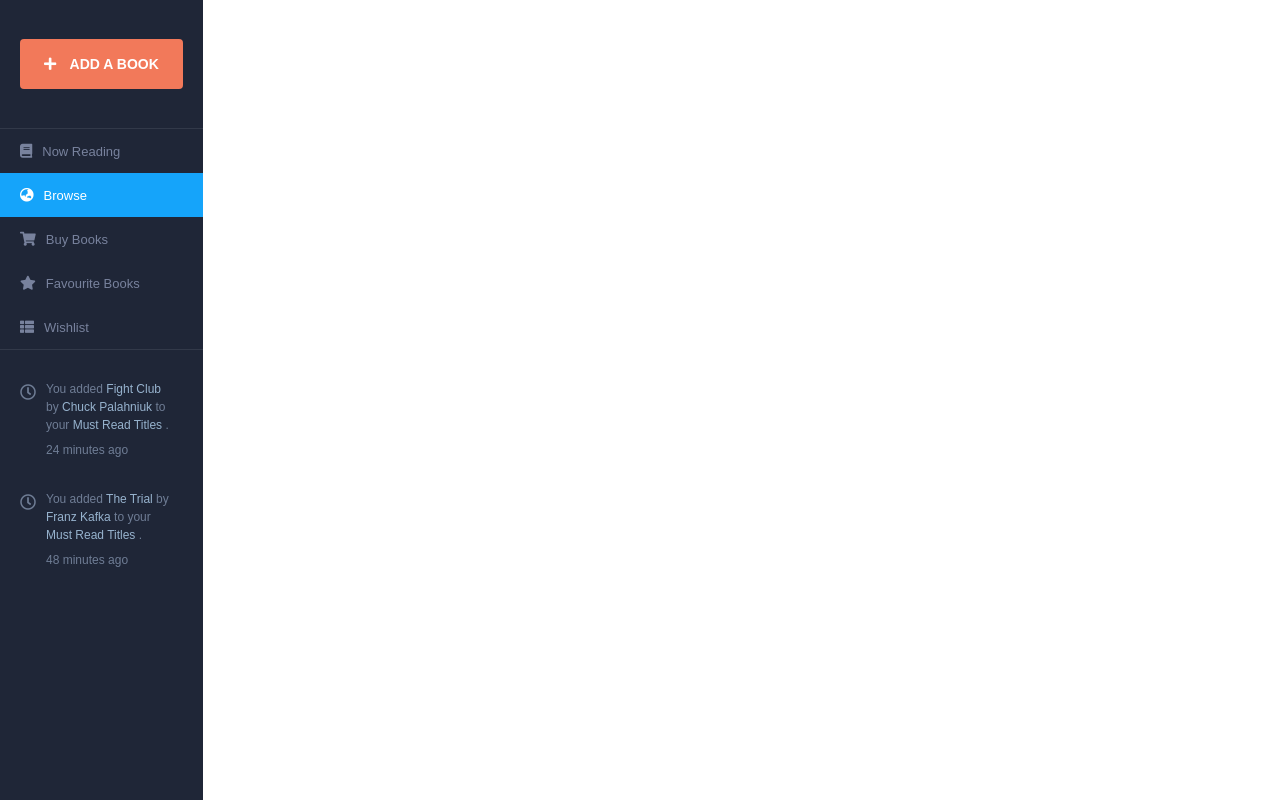
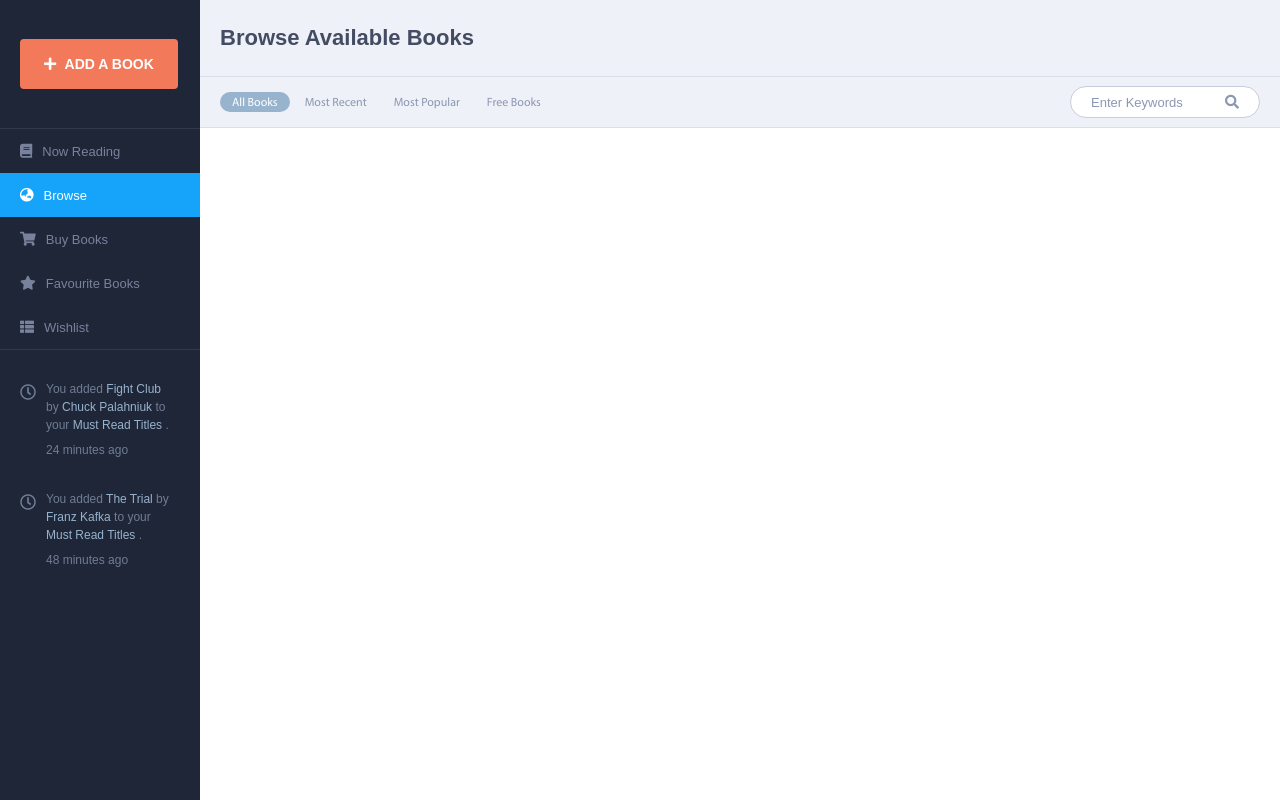
Before and after one commit to Gintyo/Test-task, a React app: page / in a window 1280 px wide. Built offline with nearby package versions, Linux system fonts and the light colour scheme.

Commit message:
add top panel

```diff
--- a/src/components/app/app.js
+++ b/src/components/app/app.js
@@ -1,13 +1,15 @@
 import React from 'react';
 
-import Sidebar from '../sidebar/sidebar'
+import Sidebar from '../sidebar/sidebar';
+import Main from '../main/main';
 
-import './app.scss'
+import './app.scss';
 
 const App = () => {
     return (
         <content className = "application">
           <Sidebar />
+          <Main />
         </content>
     )
 }
--- /dev/null
+++ b/src/components/main/filterResult/filterResult.js
@@ -0,0 +1,11 @@
+import React from 'react';
+
+import './filterResult.scss';
+
+const FilterResult = () => {
+  return (
+      null
+  );
+}
+
+export default FilterResult;
--- /dev/null
+++ b/src/components/main/main.js
@@ -0,0 +1,17 @@
+import React from 'react';
+
+import MainHeader from './mainHeader/mainHeader';
+import FilterResult from './filterResult/filterResult';
+
+import './main.scss';
+
+const Main = () => {
+    return (
+        <div className = "main">
+            <MainHeader />
+            <FilterResult />
+        </div>
+    );
+}
+
+export default Main;
--- /dev/null
+++ b/src/components/main/main.scss
@@ -0,0 +1,3 @@
+.main {
+    width: 100%;
+}
--- /dev/null
+++ b/src/components/main/mainHeader/filter/filter.js
@@ -0,0 +1,22 @@
+import React from 'react';
+
+import './filter.scss';
+
+const Filter = () => {
+  return (
+    <div className = "filter">
+      <div className = "filter-btn-container">
+        <button className = "btn active">All Books</button>
+        <button className = "btn">Most Recent</button>
+        <button className = "btn">Most Popular </button>
+        <button className = "btn">Free Books</button>
+      </div>
+      <div className = "filter-searchbar-container">
+        <input type = "text" className = "filter_searchbar" placeholder = "Enter Keywords" />
+        <span className = "icon fa fa-search" />
+      </div>
+    </div>
+  );
+}
+
+export default Filter;
--- /dev/null
+++ b/src/components/main/mainHeader/filter/filter.scss
@@ -0,0 +1,66 @@
+@font-face {
+    font-family: Myriad Pro;
+    src: url(MyriadPro-Regular.otf) format("opentype");
+  }
+
+.filter {
+    display: flex;
+    justify-content: space-between;
+    align-items: center;
+
+    border: 1px solid #dadfea;
+    border-left: 0;
+    border-right: 0;
+
+    padding: 9px 20px;
+    padding-right: 6px;
+}
+
+.filter-btn-container {
+    .btn {
+        background: none;
+        text-transform: none;
+
+        margin-right: 3px;
+        padding: 2px 12px;
+        padding-top: 4px;
+        border-radius: 12px;
+
+        font-family: "Myriad Pro", sans-serif;
+        font-weight: normal;
+        font-size: 12px;
+        color: #8c97b2;
+        &:hover {
+            background-color: #e9ecf1;
+        }
+        &.active {
+            background-color: #97b3ce;
+            color: #fff;
+        }
+    }
+}
+
+.filter-searchbar-container {
+    position: relative;
+    .filter_searchbar {
+        height: 30px;
+        padding: 0 20px;
+        padding-right: 40px;
+        max-width: 128px;
+
+        border: 1px solid #c7cddb;
+        border-radius: 30px;
+
+        color: #8c97b2;
+        font-size: 13px;
+        &::placeholder {
+            color: #8c97b2;
+        }
+    }
+    .icon {
+        position: relative;
+        right: 35px;
+        font-size: 14px;
+        color: #8c97b2;
+    }
+}
--- /dev/null
+++ b/src/components/main/mainHeader/header/header.js
@@ -0,0 +1,9 @@
+import React from 'react';
+
+import './header.scss';
+
+const Header = () => {
+  return <h2 className = "header">Browse Available Books</h2>;
+}
+
+export default Header;
--- /dev/null
+++ b/src/components/main/mainHeader/header/header.scss
@@ -0,0 +1,7 @@
+.header {
+    margin: 0;
+    font-size: 22px;
+    font-weight: bold;
+    padding: 25px 20px;
+    color: #444c63;
+}
--- /dev/null
+++ b/src/components/main/mainHeader/mainHeader.js
@@ -0,0 +1,17 @@
+import React from 'react';
+
+import Header from './header/header';
+import Filter from './filter/filter';
+
+import './mainHeader.scss';
+
+const MainHeader = () => {
+    return (
+      <div className = "main-header">
+        <Header />
+        <Filter />
+      </div>
+    );
+}
+
+export default MainHeader;
--- /dev/null
+++ b/src/components/main/mainHeader/mainHeader.scss
@@ -0,0 +1,3 @@
+.main-header {
+    background-color: #eef1f7;
+}
--- a/src/components/sidebar/addABook/addABook.scss
+++ b/src/components/sidebar/addABook/addABook.scss
@@ -9,5 +9,5 @@
     }
 }
 .btn-text {
-    margin-left: 10px;
+    margin-left: 5px;
 }
--- a/src/components/sidebar/sidebar.scss
+++ b/src/components/sidebar/sidebar.scss
@@ -1,6 +1,7 @@
 .sidebar {
     background-color: #1f2637;
     min-height: 100vh;
+    min-width: 200px;
     &_item {
         border-bottom: 1px solid #323949;
         &:last-child {
```
Also changed, not shown: src/components/main/filterResult/filterResult.scss (added), src/components/main/mainHeader/filter/MyriadPro-Regular.otf (added).
